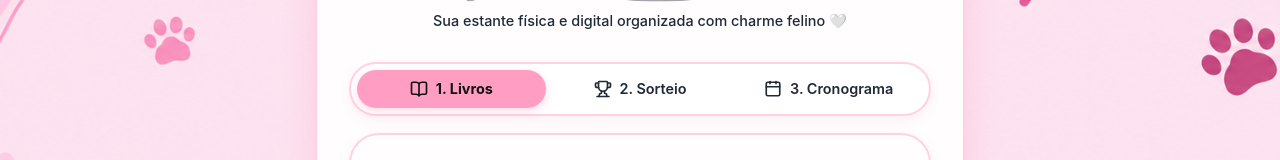
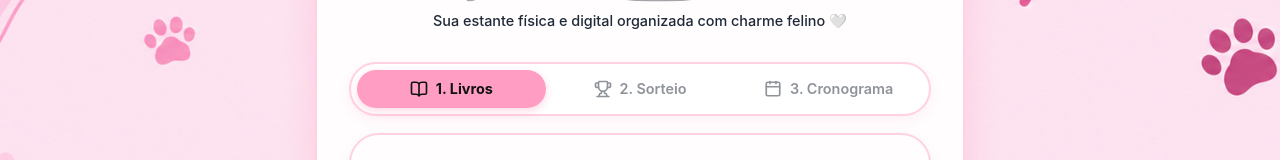
Before and after one commit to NatiPeralta/Kit-Book, a React (Vite) app: page / in a window 1280 px wide. Shown: the part 137-297 px from the top of the page. Built offline with nearby package versions, Linux system fonts and the light colour scheme.

Commit message:
implementando bloqueio das etapas seguintes até o usuário adicionar um livro

```diff
--- a/index.html
+++ b/index.html
@@ -2,9 +2,9 @@
 <html lang="en">
   <head>
     <meta charset="UTF-8" />
-    <link rel="icon" type="image/svg+xml" href="/favicon.svg" />
+    <link rel="icon" type="image/svg+xml" href="/icon.png" />
     <meta name="viewport" content="width=device-width, initial-scale=1.0" />
-    <title>kitbook</title>
+    <title>KitBook</title>
   </head>
   <body>
     <div id="root"></div>
--- a/src/App.jsx
+++ b/src/App.jsx
@@ -11,12 +11,17 @@ export default function App() {
   const [booksList, setBooksList] = useState([]);
   const [selectedBook, setSelectedBook] = useState(null);
 
+  // Calcula se há livros marcados como "prontos para sorteio" (unread)
+  // Ou você pode usar booksList.length > 0 caso queira liberar com qualquer livro na lista
+  const unreadCount = booksList.filter((b) => b.unread).length;
+  const canProceed = unreadCount > 0;
+
   return (
     <div className="app-container">
       <Header />
 
       {/* Indicador de Passos */}
-      <StepNavigation currentStep={step} setStep={setStep}/>
+      <StepNavigation currentStep={step} setStep={setStep} canProceed={canProceed}/>
 
       <main className="app-content">
         {step === 1 && (
--- a/src/components/StepNavigation/StepNavigation.css
+++ b/src/components/StepNavigation/StepNavigation.css
@@ -24,8 +24,17 @@
   gap: 8px;
 }
 
+.step-item.disabled {
+  opacity: 0.5;
+  cursor: not-allowed;
+}
+
 .step-item:hover {
   color: #ff4785;
+}
+
+.step-item.disabled:hover {
+  color: #6b7280; /* Mantém a cor neutra no hover se estiver bloqueado */
 }
 
 .step-item.active {
--- a/src/components/StepNavigation/StepNavigation.jsx
+++ b/src/components/StepNavigation/StepNavigation.jsx
@@ -1,28 +1,38 @@
 import { BookOpen, Trophy, Calendar } from 'lucide-react';
 import './StepNavigation.css';
 
-export default function StepNavigation({ currentStep, setStep }) {
+export default function StepNavigation({ currentStep, setStep, canProceed }) {
+
+    const handleTabClick = (targetStep) => {
+        // Se tentar ir para a etapa 2 ou 3 mas não puder avançar
+        if (targetStep > 1 && !canProceed) {
+            alert('Adicione e selecione pelo menos um livro na sua lista antes de avançar para o sorteio!');
+        return;
+        }
+        setStep(targetStep);
+    };
+
   return (
     <div className="steps-menu">
       <div
         className={`step-item ${currentStep === 1 ? 'active' : ''}`}
-        onClick={() => setStep(1)}
+        onClick={() => handleTabClick(1)}
       >
         <BookOpen size={18} className="step-icon" />
         <span>1. Livros</span>
       </div>
 
       <div
-        className={`step-item ${currentStep === 2 ? 'active' : ''}`}
-        onClick={() => setStep(2)}
+        className={`step-item ${currentStep === 2 ? 'active' : ''} ${!canProceed && currentStep !== 2 ? 'disabled' : ''} `}
+        onClick={() => handleTabClick(2)}
       >
         <Trophy size={18} className="step-icon" />
         <span>2. Sorteio</span>
       </div>
 
       <div
-        className={`step-item ${currentStep === 3 ? 'active' : ''}`}
-        onClick={() => setStep(3)}
+        className={`step-item ${currentStep === 3 ? 'active' : ''} ${!canProceed && currentStep !== 3 ? 'disabled' : ''}`}
+        onClick={() => handleTabClick(3)}
       >
         <Calendar size={18} className="step-icon" />
         <span>3. Cronograma</span>
```
Also changed, not shown: src/assets/icon.png (added).
